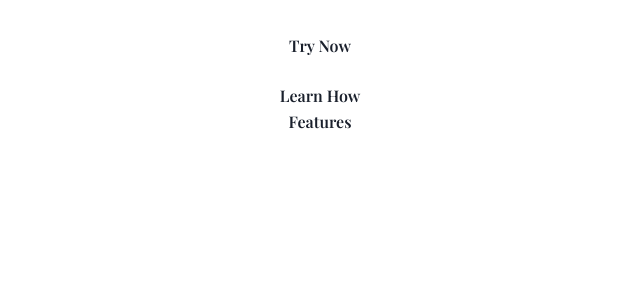
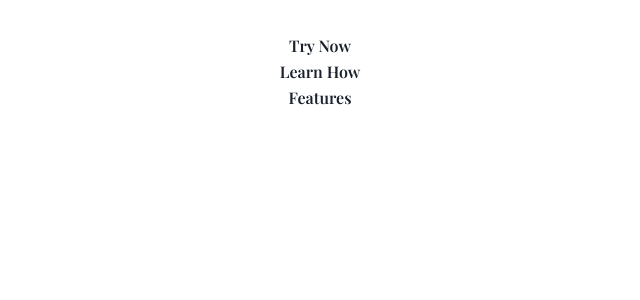
Before and after one commit to harristhai141192/react-training, a React (Vite) app in the folder practice-two-reactjs/: page / in a window 1280 px wide. Shown: the top 300 px of the page, without its empty margins (320-960 px from the left). Built offline with nearby package versions, Linux system fonts and the light colour scheme.

Commit message:
#64 fix issues on comments

```diff
--- a/practice-two-reactjs/src/App.tsx
+++ b/practice-two-reactjs/src/App.tsx
@@ -8,7 +8,6 @@ function App() {
     <ChakraProvider theme={themes}>
       <Button variant='solid' label='Try Now' />
       <br />
-      <br />
       <Button variant='outline' label='Learn How' />
       <br />
       <Button variant='ghost' label='Features' />
--- a/practice-two-reactjs/src/themes/colors.ts
+++ b/practice-two-reactjs/src/themes/colors.ts
@@ -1,3 +1,3 @@
 export const colors = {
-  green: { 950: '#CAEAC7', 1000: '#4BA87D' },
+  green: { 950: '#caeac7', 1000: '#4ba87d' },
 };
```
